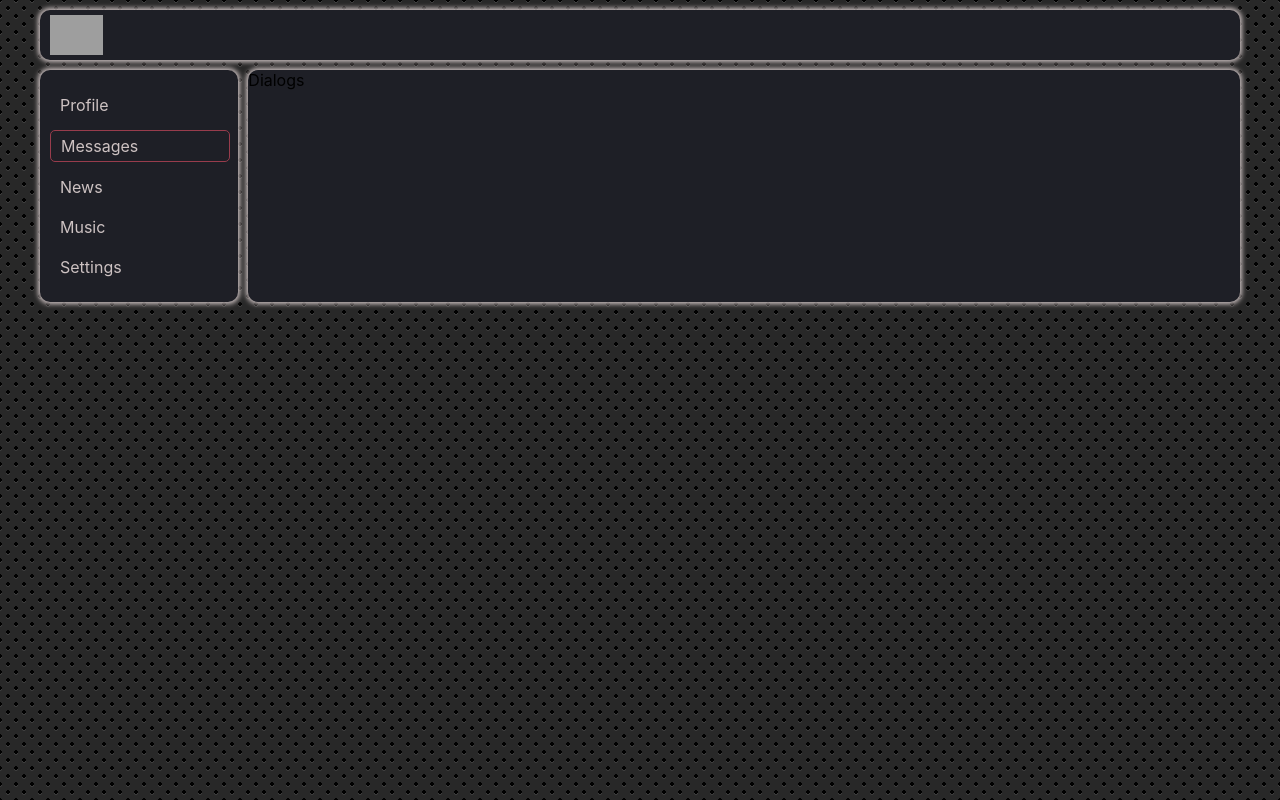
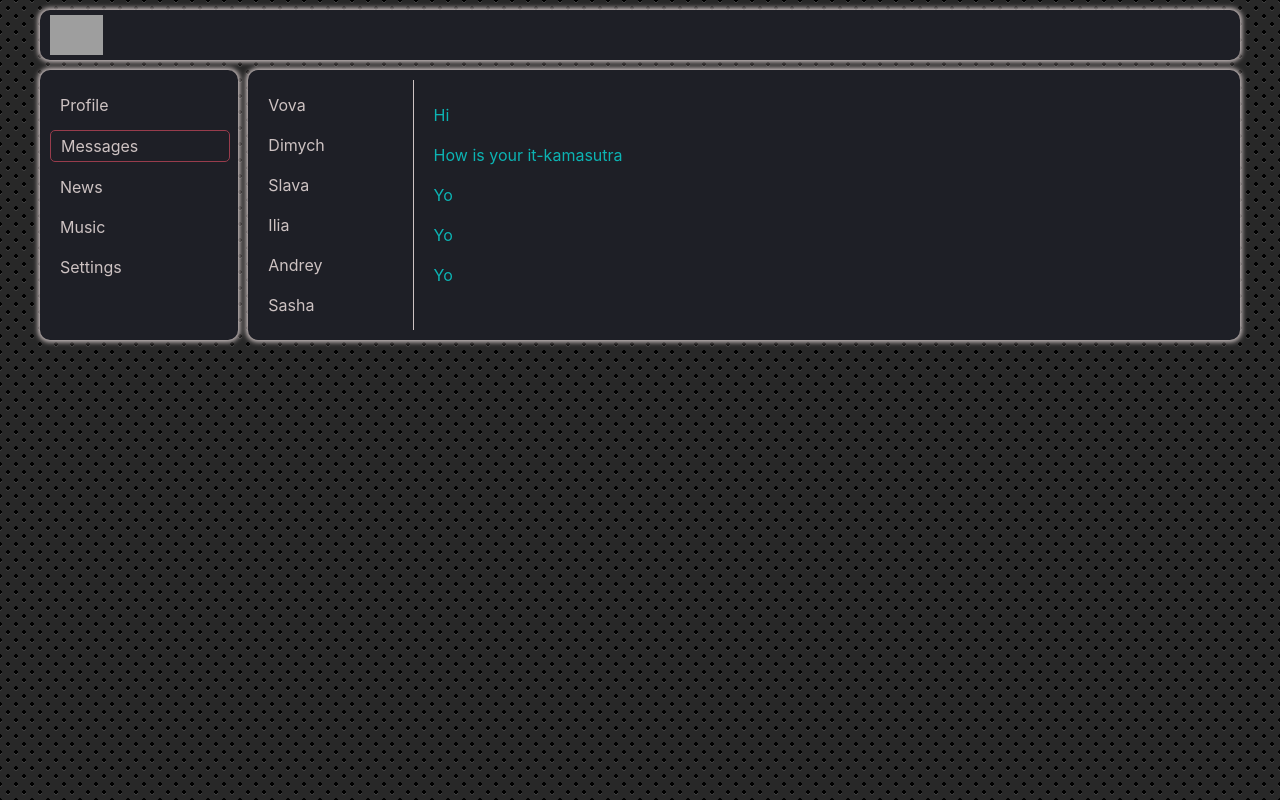
Before and after one commit to Amfik-IT/kamasutra-react, a React (Create React App) app: page /dialogs in a window 1280 px wide. Built offline with nearby package versions, Linux system fonts and the light colour scheme; grey boxes are pictures that could not be loaded.

Commit message:
25-lesson

```diff
--- a/src/App.css
+++ b/src/App.css
@@ -20,12 +20,14 @@ body {
   grid-template-rows: 60px 1fr;
   grid-template-columns: 2fr 10fr;
   grid-gap: 10px;
+
+  margin-bottom: 20px;
 }
 
 .app-wrapper-content {
   grid-area: c;
   border-radius: 10px;
-  box-shadow: #cdc2c2 0px 0px 5px 2px;
+  box-shadow: #cdc2c2 0 0 5px 2px;
   background-color: #1e1f26;
   /* color: #cdc2c2; */
   overflow: hidden;
--- a/src/components/Dialogs/Dialogs.jsx
+++ b/src/components/Dialogs/Dialogs.jsx
@@ -1,10 +1,52 @@
 import React from 'react';
 import s from './Dialogs.module.css'
+import {NavLink} from "react-router-dom";
 
-const Dialogs = (props) => {
+const DialogItem = (props) => {
+    let path = `/dialogs/${props.id}`;
     return (
-        <div>
-            Dialogs
+        <div className={s.dialog}>
+            <NavLink to={path} activeClassName={s.active}>{props.name}</NavLink>
+        </div>
+    );
+}
+
+const Message = (props) => {
+    return (
+        <div className={s.message}>{props.message}</div>
+    );
+}
+
+const Dialogs = () => {
+
+    let dialogs = [
+        {id: 1, name: "Vova"},
+        {id: 2, name: "Dimych"},
+        {id: 3, name: "Slava"},
+        {id: 4, name: "Ilia"},
+        {id: 5, name: "Andrey"},
+        {id: 6, name: "Sasha"},
+    ];
+
+    let messages = [
+        {id: 1, message: "Hi"},
+        {id: 2, message: "How is your it-kamasutra"},
+        {id: 3, message: "Yo"},
+        {id: 4, message: "Yo"},
+        {id: 5, message: "Yo"},
+    ];
+
+    let dialogsElements = dialogs.map(d => <DialogItem name={d.name} id={d.id}/>);
+    let messagesElements = messages.map(m => <Message message={m.message} />);
+
+    return (
+        <div  className={s.dialogs}>
+            <div className={s.dialogsItems}>
+                {dialogsElements}
+            </div>
+            <div className={s.messages}>
+                {messagesElements}
+            </div>
         </div>
     );
 };
--- a/src/components/Dialogs/Dialogs.module.css
+++ b/src/components/Dialogs/Dialogs.module.css
@@ -0,0 +1,49 @@
+.dialogs {
+    display: grid;
+    grid-template-columns: 2fr 10fr;
+    padding: 10px 0;
+}
+
+.dialogsItems {
+    padding: 0 10px;
+    color: #cdc2c2;
+    border-right: solid 1px #cdc2c2;
+}
+
+
+.dialogsItems .active {
+    border: solid 1px #983c4c;
+}
+
+.dialog {
+    margin: 10px 0;
+    padding-right: 10px;
+    border-radius: 5px;
+}
+
+.dialog a{
+    color: #cdc2c2;
+    display: inline-block;
+    width: 100%;
+    padding: 5px 0 5px 10px;
+    border-radius: 5px;
+    cursor: pointer;
+    text-decoration: none;
+}
+
+.dialog:hover {
+    background-color: #000;
+}
+
+
+.messages {
+    padding: 10px;
+    color: #cdc2c2;
+}
+
+.message {
+    margin: 10px 0;
+    padding: 5px 0 5px 10px;
+    border-radius: 5px;
+    color: #0cb3b3;
+}
--- a/src/components/Profile/MyPosts/MyPosts.jsx
+++ b/src/components/Profile/MyPosts/MyPosts.jsx
@@ -3,16 +3,27 @@ import s from './MyPosts.module.css';
 import Post from './Post/Post';
 
 const MyPosts = () => {
+
+    let posts = [
+        {id: 1, message: "Hi? how are you", likeCount: 15, likeIcon: "&#9829;"},
+        {id: 1, message: "It's my firs post", likeCount: 20, likeIcon: "&#9829;"},
+    ];
+
+    let postsElement = posts.map(post => <Post message={post.message} likeCount={post.likeCount} likeIcon="&#9829;"/>)
+
     return (
+      <div className={s.postBlock}>
+          <h3>My post</h3>
           <div>
-        My post
               <div>
-          <textarea/>
+                  <textarea>Текст поста</textarea>
+              </div>
+              <div>
                   <button>Add post</button>
               </div>
+          </div>
           <div className={s.posts}>
-          <Post message="Hi? how are you" likeCount="15" likeIcon="&#9829;"/>
-          <Post message="It's my firs post" likeCount="20" likeIcon="&#9829;"/>
+              {postsElement}
           </div>
       </div>
     );
--- a/src/components/Profile/MyPosts/MyPosts.module.css
+++ b/src/components/Profile/MyPosts/MyPosts.module.css
@@ -1,3 +1,12 @@
+.postBlock {
+    padding: 10px;
+}
+
+.postBlock h3 {
+    color: #cdc2c2;
+}
+
 .posts {
     transform: translate(0);
+    margin-top: 10px;
 }
--- a/src/components/Profile/Profile.jsx
+++ b/src/components/Profile/Profile.jsx
@@ -1,16 +1,12 @@
 import React from 'react';
 import MyPosts from './MyPosts/MyPosts';
-import s from './Profile.module.css';
+// import s from './Profile.module.css';
+import ProfileInfo from "./ProfileInfo/ProfileInfo";
 
 const Profile = () => {
     return (
-      <div className={s.content}>
-          <div>
-            <img src="https://global-uploads.webflow.com/5ef5480befd392489dacf544/5f9f5e5943de7e69a1339242_5f44a7398c0cdf460857e744_img-image.jpeg"/>
-          </div>
-          <div>
-            Ava + Description
-          </div>
+      <div>
+          <ProfileInfo />
           <MyPosts />
     </div>
     );
--- a/src/components/Profile/Profile.module.css
+++ /dev/null
@@ -1,17 +0,0 @@
-.content>div:not(:first-child) {
-  padding: 10px;
-}
-
-.content>div:first-child {
-  height: 300px;
-  overflow: hidden;
-}
-
-.content>div:first-child>img {
-  width: 100%;
-  height: auto;
-  /* top: -50%;
-  left: -50%;
-  position: relative;
-  transform: translateX(50%) translateY(50%); */
-}
--- /dev/null
+++ b/src/components/Profile/ProfileInfo/ProfileInfo.jsx
@@ -0,0 +1,17 @@
+import React from 'react';
+import s from './ProfileInfo.module.css';
+
+const ProfileInfo = () => {
+    return (
+        <div className={s.profileInfo}>
+            <div className={s.image}>
+                <img alt="general" src="https://global-uploads.webflow.com/5ef5480befd392489dacf544/5f9f5e5943de7e69a1339242_5f44a7398c0cdf460857e744_img-image.jpeg"/>
+            </div>
+            <div className={s.descriptionBlock}>
+                Ava + Description
+            </div>
+        </div>
+    );
+}
+
+export default ProfileInfo;
--- /dev/null
+++ b/src/components/Profile/ProfileInfo/ProfileInfo.module.css
@@ -0,0 +1,18 @@
+.profileInfo .descriptionBlock {
+    padding: 10px;
+    color: #cdc2c2;
+}
+
+.profileInfo .image {
+    height: 300px;
+    overflow: hidden;
+}
+
+.profileInfo .image img {
+    width: 100%;
+    height: auto;
+    /* top: -50%;
+    left: -50%;
+    position: relative;
+    transform: translateX(50%) translateY(50%); */
+}
```
Lines whose indentation alone changed are shown as unchanged.
